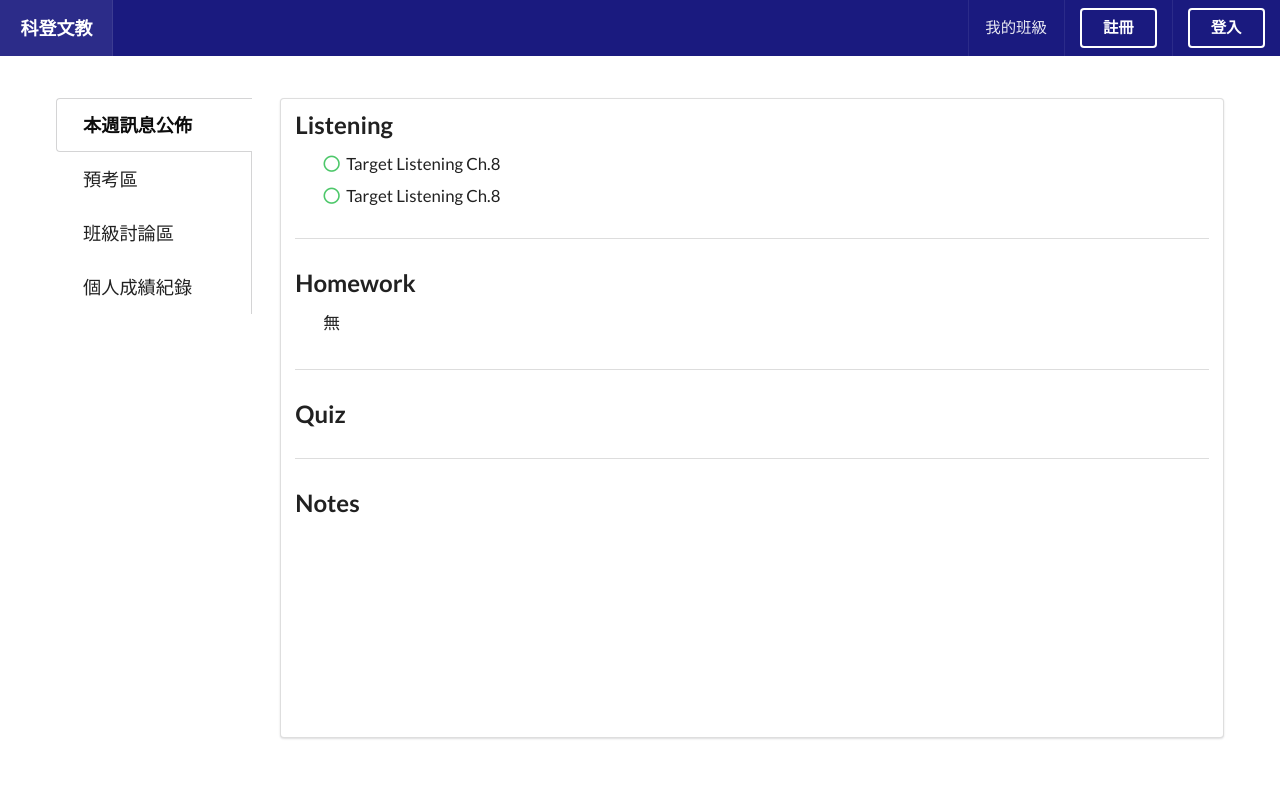
After one commit to shihyuuuuuuu/golden_website, a Django app: page /home/bulletin in a window 1280 px wide. The commit adds this page. Run offline with Django 3.2, Linux system fonts and the light colour scheme.

Commit message:
Finish class page layout
Including:
1. Bulletin-board page
2. Pretest page
3. Dicussion page
4. Score page

```diff
--- /dev/null
+++ b/home/static/css/bulletin.css
@@ -0,0 +1,5 @@
+.myclass .segment .list .item {
+    font-size: 1.2rem;
+    height: 2rem;
+    margin-left: 2rem;
+}
--- /dev/null
+++ b/home/static/css/myclass.css
@@ -0,0 +1,17 @@
+body {
+    background-color: #fff;
+}
+
+.myclass {
+    height: 100%;
+    padding: 2rem 3rem;
+    padding-top: 6rem;
+}
+
+.myclass .menu .item {
+    font-size: 1.3rem;
+}
+
+.myclass .segment {
+    min-height: 80vh;
+}
--- /dev/null
+++ b/home/static/js/bulletin.js
@@ -0,0 +1,9 @@
+$(document).ready(function(){
+    $('#hamburger .item:nth-child(-n+3)').css('display','none');
+
+    $('.ui.list .item i').click(function(){
+        $(this).toggleClass( 'circle outline');
+        $(this).toggleClass( 'check circle');
+    });
+    $('.myclass .menu .item:first').addClass('active');
+})
--- /dev/null
+++ b/home/static/js/dicussion.js
@@ -0,0 +1,4 @@
+$(document).ready(function(){
+    $('#hamburger .item:nth-child(-n+3)').css('display','none');
+    $('.myclass .menu .item:nth-child(3)').addClass('active');
+})
--- a/home/static/js/home.js
+++ b/home/static/js/home.js
@@ -20,17 +20,17 @@ $(document).ready(function(){
     $('#about-us').waypoint(function(){
         $("#english").addClass('animated fadeInUp');
         $("#english").css("visibility", "visible");
-    },{offset:-12});
+    },{offset:0});
 
     $('#english').waypoint(function(){
         $("#math").addClass('animated fadeInUp');
         $("#math").css("visibility", "visible");
-    },{offset:-12});
+    },{offset:0});
 
     $('#math').waypoint(function(){
         $("#tech").addClass('animated fadeInUp');
         $("#tech").css("visibility", "visible");
-    },{offset:-12});
+    },{offset:0});
 
     $('.double.right.icon')
         .transition('set looping')
--- /dev/null
+++ b/home/static/js/pretest.js
@@ -0,0 +1,4 @@
+$(document).ready(function(){
+    $('#hamburger .item:nth-child(-n+3)').css('display','none');
+    $('.myclass .menu .item:nth-child(2)').addClass('active');
+})
--- /dev/null
+++ b/home/static/js/score.js
@@ -0,0 +1,4 @@
+$(document).ready(function(){
+    $('#hamburger .item:nth-child(-n+3)').css('display','none');
+    $('.myclass .menu .item:nth-child(4)').addClass('active');
+})
--- a/home/templates/base_generic.html
+++ b/home/templates/base_generic.html
@@ -22,7 +22,7 @@
     <body>
         <div id="main-wrap">
             <div class="ui fixed inverted stackable menu">
-                <a class="header item" style="font-size:large">科登文教</a>
+                <a class="header item" style="font-size:large" href="/">科登文教</a>
                 <div class="right menu" id="hamburger">
                     <a class="item" id="bar_about">關於科登</a>
                     <a class="item" id="bar_philo">理念與願景</a>
@@ -35,7 +35,7 @@
                             <div class="item" id="bar_tech">科技教育中心</div>
                         </div>
                     </div>
-                    <a class="item">我的班級</a>
+                    <a class="item" href={% url 'bulletin' %}>我的班級</a>
                     <div class="item menu-btn">
                         <div class="ui inverted button">註冊</div>
                     </div>
--- /dev/null
+++ b/home/templates/bulletin.html
@@ -0,0 +1,31 @@
+{% extends "class_template.html" %}
+{% block styles %}
+{% load static %}
+<link rel="stylesheet" type="text/css" href="{% static 'css/myclass.css' %}">
+<script src="{% static 'js/bulletin.js' %}"></script>
+<link rel="stylesheet" type="text/css" href="{% static 'css/bulletin.css' %}">
+{% endblock %}
+{% block class_area %}
+<h2 class="ui header">Listening</h2>
+<div class="ui list">
+    <div class="item">
+        <i class="green circle outline link icon"></i>
+        Target Listening Ch.8
+    </div>
+    <div class="item">
+        <i class="green circle outline link icon"></i>
+        Target Listening Ch.8
+    </div>
+</div>
+<div class="ui section divider"></div>
+<h2 class="ui header">Homework</h2>
+<div class="ui list">
+    <div class="item">
+        無
+    </div>
+</div>
+<div class="ui section divider"></div>
+<h2 class="ui header">Quiz</h2>
+<div class="ui section divider"></div>
+<h2 class="ui header">Notes</h2>
+{% endblock %}
--- /dev/null
+++ b/home/templates/class_template.html
@@ -0,0 +1,29 @@
+{% extends "base_generic.html" %}
+{% block content %}
+<div class="myclass">
+    <div class="ui padded grid">
+        <div class="three wide column">
+            <div class="ui vertical fluid tabular menu">
+                <a class="item" href={% url 'bulletin' %}>
+                    本週訊息公佈
+                </a>
+                <a class="item" href={% url 'pretest' %}>
+                    預考區
+                </a>
+                <a class="item" href={% url 'dicussion' %}>
+                    班級討論區
+                </a>
+                <a class="item" href={% url 'score' %}>
+                    個人成績紀錄
+                </a>
+            </div>
+        </div>
+        <div class="thirteen wide column">
+            <div class="ui segment">
+            {% block class_area %}
+            {% endblock %}
+            </div>
+        </div>
+    </div>
+</div>
+{% endblock %}
--- a/home/urls.py
+++ b/home/urls.py
@@ -3,4 +3,8 @@ from . import views
 
 urlpatterns = [
     path('', views.index, name='index'),
+    path('bulletin', views.bulletin, name='bulletin'),
+    path('pretest', views.pretest, name='pretest'),
+    path('dicussion', views.dicussion, name='dicussion'),
+    path('score', views.score, name='score'),
 ]
--- a/home/views.py
+++ b/home/views.py
@@ -36,3 +36,15 @@ def index(request):
 
     # Render the HTML template index.html with the data in the context variable
     return render(request, 'index.html', context=context)
+
+def bulletin(request):
+    return render(request, 'bulletin.html')
+
+def pretest(request):
+    return render(request, 'pretest.html')
+
+def dicussion(request):
+    return render(request, 'dicussion.html')
+
+def score(request):
+    return render(request, 'score.html')
```
Also changed, not shown: home/templates/dicussion.html (added, +9 -0 lines), home/templates/pretest.html (added, +10 -0 lines), home/templates/score.html (added, +9 -0 lines), home/static/css/pretest.css (added).
